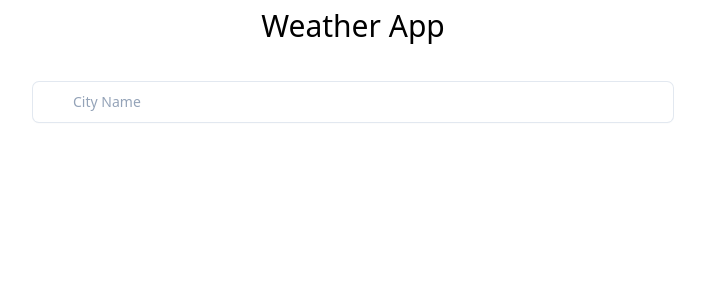
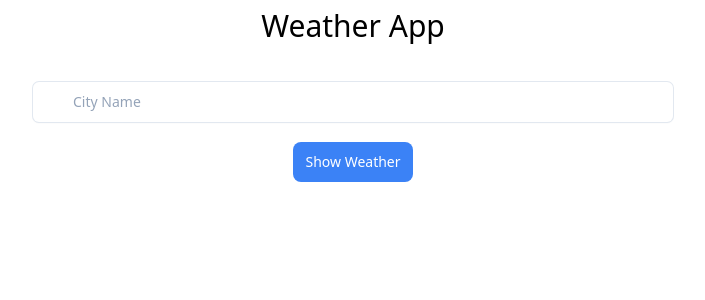
Before and after one commit to mabdullahjs/weather-app, a React (Create React App) app: page / in a window 1280 px wide. Shown: the top 300 px of the page, without its empty margins (287-992 px from the left). Built offline with nearby package versions, Linux system fonts and the light colour scheme.

Commit message:
getting data from weather api

```diff
--- a/src/App.js
+++ b/src/App.js
@@ -1,13 +1,37 @@
-import React from 'react'
+import axios from 'axios';
+import React, { useRef, useState } from 'react'
 
 const App = () => {
+
+  //state for data
+  const [data , setData] = useState(null);
+
+  //use ref for getting form value
+  const inputRef = useRef(null);
+
+  //show weather function
+  const showWeather = ()=>{
+    const key = 'b4db485d7c4c485fa6d84351232508'
+    axios.get(`http://api.weatherapi.com/v1/current.json?key=${key}&q=${inputRef.current.value}&aqi=no`)
+    .then((res)=>{
+      console.log('res==>',res.data);
+      setData(res.data);
+      inputRef.current.value = '';
+    })
+    .catch((err)=>{
+      console.log(err);
+    })
+  }
   return (
     <>
       <h1 className="text-3xl text-center mt-2">
         Weather App
       </h1>
       <div className='w-[50%] mx-auto mt-[3%]'>
-        <input className="focus:ring-2 focus:ring-blue-500 focus:outline-none appearance-none w-full text-sm leading-6 text-slate-900 placeholder-slate-400 rounded-md py-2 pl-10 ring-1 ring-slate-200 shadow-sm" type="text" aria-label="Filter projects" placeholder="City Name" />
+        <input ref={inputRef} className="focus:ring-2 focus:ring-blue-500 focus:outline-none appearance-none w-full text-sm leading-6 text-slate-900 placeholder-slate-400 rounded-md py-2 pl-10 ring-1 ring-slate-200 shadow-sm" type="text" aria-label="Filter projects" placeholder="City Name" />
+      </div>
+      <div className='text-center'>
+        <button onClick={showWeather} type="button" className="bg-blue-500 text-white text-sm leading-6 font-medium py-2 px-3 rounded-lg mt-5">Show Weather</button>
       </div>
     </>
   )
```
Also changed, not shown: 1 other file (tests, documents, lock files or other folders).
